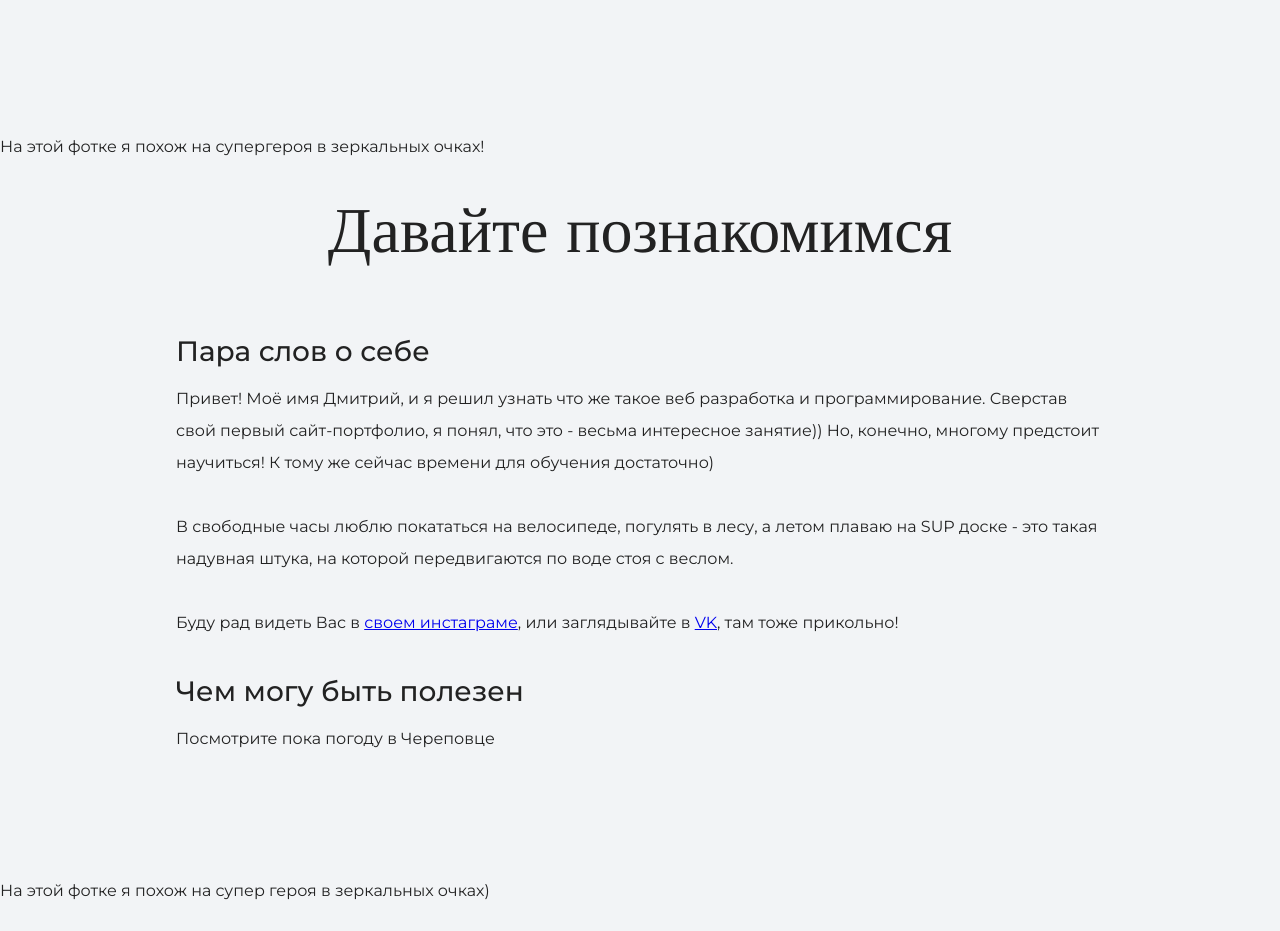
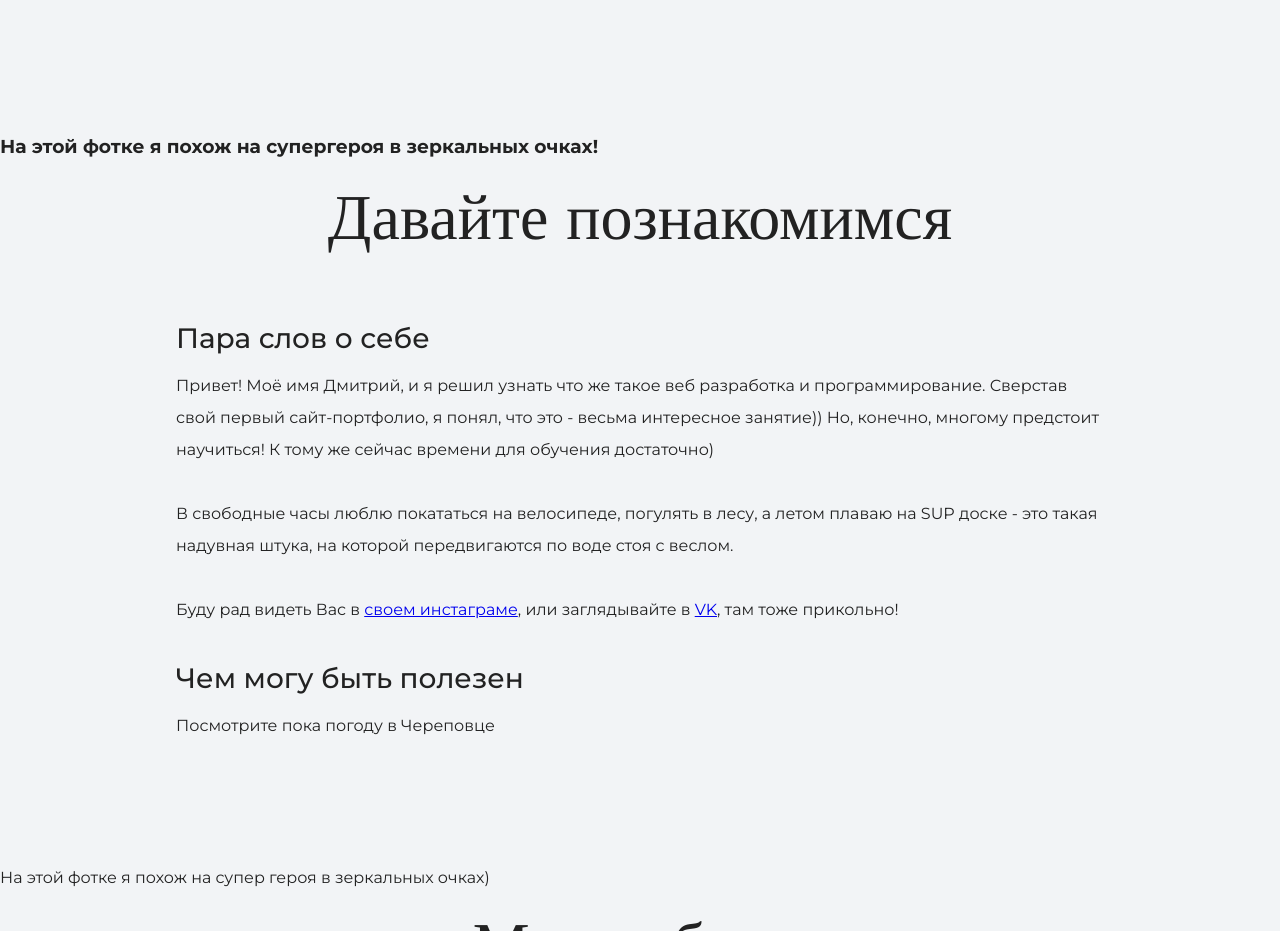
Before and after one commit to JimsAharov/first-site, a plain HTML site: page index.html in a window 1280 px wide. Shown: the part 2180-3111 px from the top of the page. Drawn offline with nearby package versions, Linux system fonts and the light colour scheme.

Commit message:
Update index.html

```diff
--- a/index.html
+++ b/index.html
@@ -21,9 +21,9 @@
         <img src="foto1.jpg" width="800" height="800" vspace="200">
     </div>
     </section>
+    <div><h3>На этой фотке я похож на супергероя в зеркальных очках!</h3></div>
 
     <section class="intro">
-      <p>На этой фотке я похож на супергероя в зеркальных очках!</p>
       <h2 class="subheading">Давайте познакомимся</h2>
       <div class="container">
       <h3>Пара слов о себе</h3>
```
